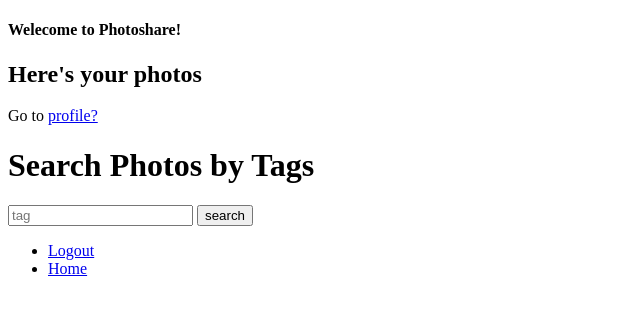
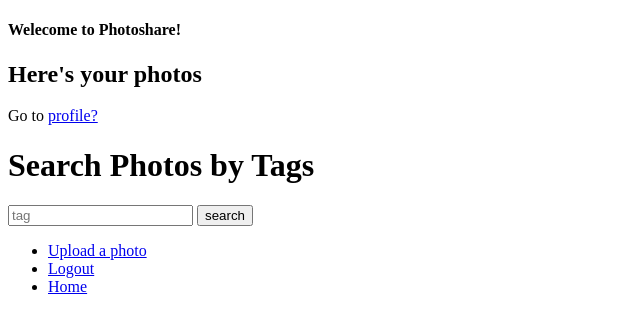
Before and after one commit to prathamshroff/PhotoShare-Flask, a Flask app: page / in a window 1280 px wide. Shown: the top 333 px of the page, without its empty margins (0-640 px from the left). Run offline with Flask 2, Linux system fonts and the light colour scheme; data that the repository does not hold is empty.

Commit message:
Fixed upload on home

```diff
--- a/skeleton/templates/hello.html
+++ b/skeleton/templates/hello.html
@@ -82,6 +82,7 @@
   {% endif %}
 
 <ul>
+<li><a href='/upload'>Upload a photo</a></li>
 <li><a href='/logout'>Logout</a></li>
 <li><a href='/'>Home</a></li>
 </ul>
```
